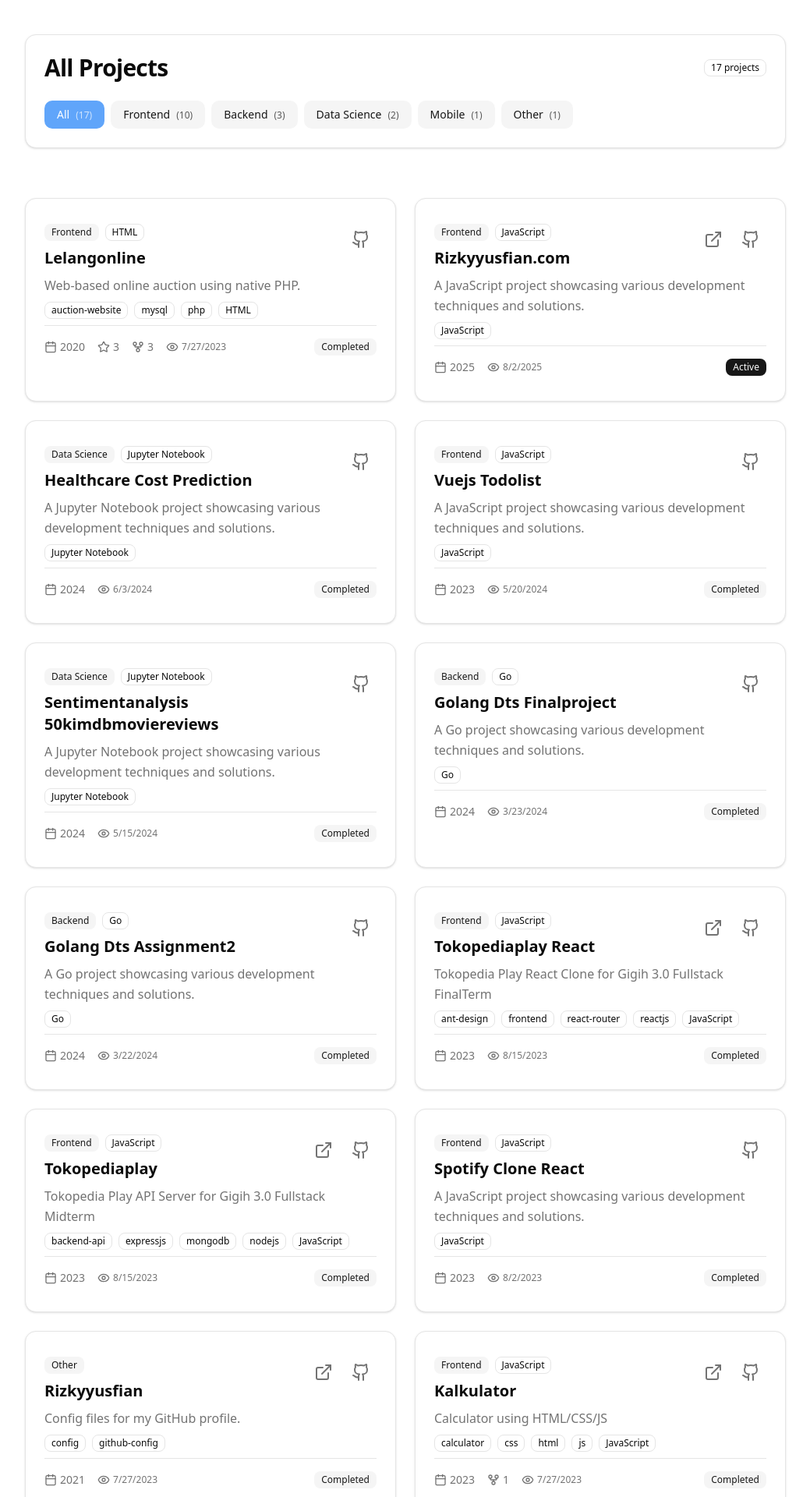
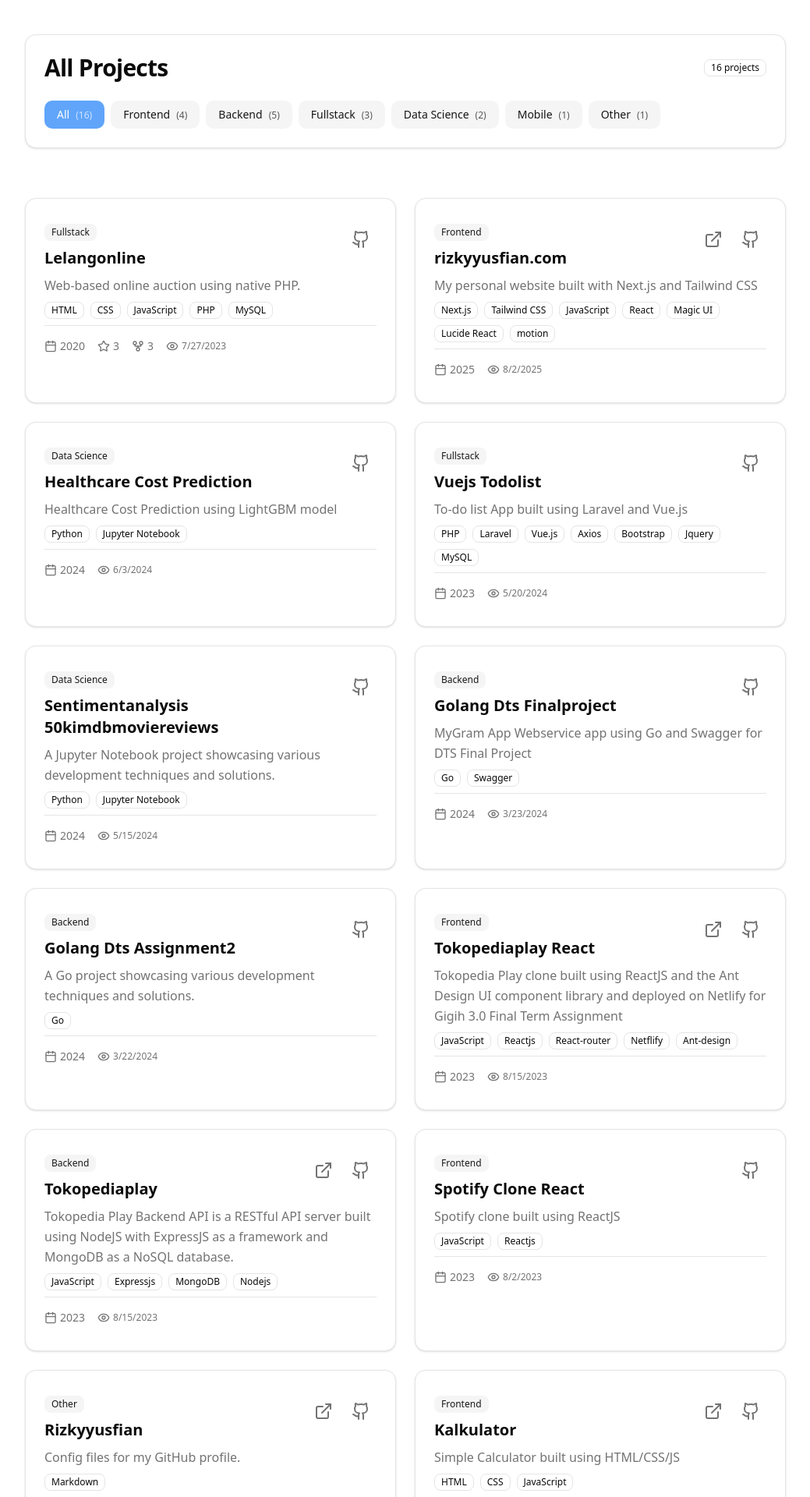
Before and after one commit to rizkyyusfian/rizkyyusfian.com, a Next.js app: page /projects in a window 1280 px wide. Shown: the part 300-2220 px from the top of the page at 78% size, without its empty margins (120-1159 px from the left). Built offline with nearby package versions, Linux system fonts and the light colour scheme.

Commit message:
feat: Refactor ProjectsClient and update projects data for improved structure and accuracy

```diff
--- a/src/components/ProjectsClient.js
+++ b/src/components/ProjectsClient.js
@@ -48,15 +48,6 @@
   return "Other";
 };
 
-// Technology extraction from topics and language
-const getTechnologies = (topics, language) => {
-  const techs = [...topics];
-  if (language && !techs.includes(language.toLowerCase())) {
-    techs.push(language);
-  }
-  return techs.slice(0, 6); // Limit to 6 technologies
-};
-
 export default function ProjectsClient({ projectsData }) {
   const theme = useTheme();
   const [selectedCategory, setSelectedCategory] = useState("All");
@@ -76,10 +67,10 @@
           tech: project.tech,
           category: project.category,
           year: project.year,
-          status: project.status,
+          status: project.status || "Completed", // Default status if not provided
           links: project.links,
           stats: project.stats,
-          topics: project.topics,
+          topics: project.topics || [], // Default empty array if topics not provided
         }));
 
         setProjects(staticProjects);
@@ -98,6 +89,7 @@
     "All",
     "Frontend",
     "Backend",
+    "Fullstack",
     "Data Science",
     "Mobile",
     "Other",
@@ -197,11 +189,6 @@
                       <div className="space-y-2 flex-1">
                         <div className="flex items-center gap-2 flex-wrap">
                           <Badge variant="secondary">{project.category}</Badge>
-                          {project.stats.language && (
-                            <Badge variant="outline">
-                              {project.stats.language}
-                            </Badge>
-                          )}
                         </div>
                         <h3 className="text-xl font-semibold hover:text-[var(--accent)] transition-colors">
                           {project.title}
@@ -274,14 +261,6 @@
                           </span>
                         </div>
                       </div>
-                      <Badge
-                        variant={
-                          project.status === "Active" ? "default" : "secondary"
-                        }
-                        className="text-xs"
-                      >
-                        {project.status}
-                      </Badge>
                     </div>
                   </CardContent>
                 </Card>
@@ -292,7 +271,7 @@
       </section>
 
       {/* GitHub CTA */}
-      <section>
+      {/* <section>
         <div className="max-w-2xl mx-auto">
           <div className="card text-center">
             <Github className="w-12 h-12 text-[var(--accent)] mx-auto mb-6" />
@@ -312,7 +291,7 @@
             </Link>
           </div>
         </div>
-      </section>
+      </section> */}
     </>
   );
 }
--- a/src/data/projects.json
+++ b/src/data/projects.json
@@ -2,27 +2,21 @@
   "metadata": {
     "username": "rizkyyusfian",
     "fetched_at": "2025-08-03T00:26:22.321780+00:00",
-    "total_projects": 17,
-    "categories": {
-      "Frontend": 10,
-      "Data Science": 2,
-      "Backend": 3,
-      "Other": 2
-    }
+    "total_projects": 16
   },
   "projects": [
     {
       "title": "Lelangonline",
       "description": "Web-based online auction using native PHP. ",
       "tech": [
-        "auction-website",
-        "mysql",
-        "php",
-        "HTML"
+        "HTML",
+        "CSS",
+        "JavaScript",
+        "PHP",
+        "MySQL"
       ],
-      "category": "Frontend",
+      "category": "Fullstack",
       "year": "2020",
-      "status": "Completed",
       "links": {
         "github": "https://github.com/rizkyyusfian/lelangonline",
         "live": null
@@ -33,25 +27,25 @@
         "language": "HTML",
         "size": 15237,
         "lastUpdated": "2023-07-27T15:43:53Z"
-      },
-      "topics": [
-        "auction-website",
-        "mysql",
-        "php"
-      ]
+      }
     },
     {
-      "title": "Rizkyyusfian.com",
-      "description": "A JavaScript project showcasing various development techniques and solutions.",
+      "title": "rizkyyusfian.com",
+      "description": "My personal website built with Next.js and Tailwind CSS",
       "tech": [
-        "JavaScript"
+        "Next.js",
+        "Tailwind CSS",
+        "JavaScript",
+        "React",
+        "Magic UI",
+        "Lucide React",
+        "motion"
       ],
       "category": "Frontend",
       "year": "2025",
-      "status": "Active",
       "links": {
         "github": "https://github.com/rizkyyusfian/rizkyyusfian.com",
-        "live": "https://rizkyyusfian-com.vercel.app"
+        "live": "https://www.rizkyyusfian.dev"
       },
       "stats": {
         "stars": 0,
@@ -59,18 +53,17 @@
         "language": "JavaScript",
         "size": 332,
         "lastUpdated": "2025-08-02T11:32:15Z"
-      },
-      "topics": []
+      }
     },
     {
       "title": "Healthcare Cost Prediction",
-      "description": "A Jupyter Notebook project showcasing various development techniques and solutions.",
+      "description": "Healthcare Cost Prediction using LightGBM model",
       "tech": [
+        "Python",
         "Jupyter Notebook"
       ],
       "category": "Data Science",
       "year": "2024",
-      "status": "Completed",
       "links": {
         "github": "https://github.com/rizkyyusfian/Healthcare_Cost_Prediction",
         "live": null
@@ -81,18 +74,22 @@
         "language": "Jupyter Notebook",
         "size": 5046,
         "lastUpdated": "2024-06-03T10:12:02Z"
-      },
-      "topics": []
+      }
     },
     {
       "title": "Vuejs Todolist",
-      "description": "A JavaScript project showcasing various development techniques and solutions.",
+      "description": "To-do list App built using Laravel and Vue.js",
       "tech": [
-        "JavaScript"
+        "PHP",
+        "Laravel",
+        "Vue.js",
+        "Axios",
+        "Bootstrap",
+        "Jquery",
+        "MySQL"
       ],
-      "category": "Frontend",
+      "category": "Fullstack",
       "year": "2023",
-      "status": "Completed",
       "links": {
         "github": "https://github.com/rizkyyusfian/vuejs_todolist",
         "live": null
@@ -103,18 +100,17 @@
         "language": "JavaScript",
         "size": 1377,
         "lastUpdated": "2024-05-20T10:02:10Z"
-      },
-      "topics": []
+      }
     },
     {
       "title": "Sentimentanalysis 50kimdbmoviereviews",
       "description": "A Jupyter Notebook project showcasing various development techniques and solutions.",
       "tech": [
+        "Python",
         "Jupyter Notebook"
       ],
       "category": "Data Science",
       "year": "2024",
-      "status": "Completed",
       "links": {
         "github": "https://github.com/rizkyyusfian/SentimentAnalysis-50kIMDBMovieReviews",
         "live": null
@@ -125,18 +121,17 @@
         "language": "Jupyter Notebook",
         "size": 384152,
         "lastUpdated": "2024-05-15T21:13:23Z"
-      },
-      "topics": []
+      }
     },
     {
       "title": "Golang Dts Finalproject",
-      "description": "A Go project showcasing various development techniques and solutions.",
+      "description": "MyGram App Webservice app using Go and Swagger for DTS Final Project",
       "tech": [
-        "Go"
+        "Go",
+        "Swagger"
       ],
       "category": "Backend",
       "year": "2024",
-      "status": "Completed",
       "links": {
         "github": "https://github.com/rizkyyusfian/golang-dts-finalproject",
         "live": null
@@ -147,8 +142,7 @@
         "language": "Go",
         "size": 171,
         "lastUpdated": "2024-03-23T11:44:23Z"
-      },
-      "topics": []
+      }
     },
     {
       "title": "Golang Dts Assignment2",
@@ -158,7 +152,6 @@
       ],
       "category": "Backend",
       "year": "2024",
-      "status": "Completed",
       "links": {
         "github": "https://github.com/rizkyyusfian/golang-dts-assignment2",
         "live": null
@@ -169,22 +162,20 @@
         "language": "Go",
         "size": 24,
         "lastUpdated": "2024-03-22T13:26:52Z"
-      },
-      "topics": []
+      }
     },
     {
       "title": "Tokopediaplay React",
-      "description": "Tokopedia Play React Clone for Gigih 3.0 Fullstack FinalTerm",
+      "description": "Tokopedia Play clone built using ReactJS and the Ant Design UI component library and deployed on Netlify for Gigih 3.0 Final Term Assignment",
       "tech": [
-        "ant-design",
-        "frontend",
-        "react-router",
-        "reactjs",
-        "JavaScript"
+        "JavaScript",
+        "Reactjs",
+        "React-router",
+        "Netflify",
+        "Ant-design"
       ],
       "category": "Frontend",
       "year": "2023",
-      "status": "Completed",
       "links": {
         "github": "https://github.com/rizkyyusfian/tokopediaplay-react",
         "live": "https://tokopediaplay-react.netlify.app/"
@@ -195,27 +186,19 @@
         "language": "JavaScript",
         "size": 357,
         "lastUpdated": "2023-08-15T10:12:49Z"
-      },
-      "topics": [
-        "ant-design",
-        "frontend",
-        "react-router",
-        "reactjs"
-      ]
+      }
     },
     {
       "title": "Tokopediaplay",
-      "description": "Tokopedia Play API Server for Gigih 3.0 Fullstack Midterm",
+      "description": "Tokopedia Play Backend API is a RESTful API server built using NodeJS with ExpressJS as a framework and MongoDB as a NoSQL database.",
       "tech": [
-        "backend-api",
-        "expressjs",
-        "mongodb",
-        "nodejs",
-        "JavaScript"
+        "JavaScript",
+        "Expressjs",
+        "MongoDB",
+        "Nodejs"
       ],
-      "category": "Frontend",
+      "category": "Backend",
       "year": "2023",
-      "status": "Completed",
       "links": {
         "github": "https://github.com/rizkyyusfian/tokopediaplay",
         "live": "https://tokopediaplay.up.railway.app/"
@@ -226,23 +209,17 @@
         "language": "JavaScript",
         "size": 6458,
         "lastUpdated": "2023-08-15T10:12:21Z"
-      },
-      "topics": [
-        "backend-api",
-        "expressjs",
-        "mongodb",
-        "nodejs"
-      ]
+      }
     },
     {
       "title": "Spotify Clone React",
-      "description": "A JavaScript project showcasing various development techniques and solutions.",
+      "description": "Spotify clone built using ReactJS",
       "tech": [
-        "JavaScript"
+        "JavaScript",
+        "Reactjs"
       ],
       "category": "Frontend",
       "year": "2023",
-      "status": "Completed",
       "links": {
         "github": "https://github.com/rizkyyusfian/spotify-clone-react",
         "live": null
@@ -253,19 +230,16 @@
         "language": "JavaScript",
         "size": 412,
         "lastUpdated": "2023-08-02T03:41:16Z"
-      },
-      "topics": []
+      }
     },
     {
       "title": "Rizkyyusfian",
       "description": "Config files for my GitHub profile.",
       "tech": [
-        "config",
-        "github-config"
+        "Markdown"
       ],
       "category": "Other",
       "year": "2021",
-      "status": "Completed",
       "links": {
         "github": "https://github.com/rizkyyusfian/rizkyyusfian",
         "live": "https://github.com/rizkyyusfian"
@@ -276,25 +250,18 @@
         "language": null,
         "size": 6,
         "lastUpdated": "2023-07-27T11:46:27Z"
-      },
-      "topics": [
-        "config",
-        "github-config"
-      ]
+      }
     },
     {
       "title": "Kalkulator",
-      "description": "Calculator using HTML/CSS/JS ",
+      "description": "Simple Calculator built using HTML/CSS/JS ",
       "tech": [
-        "calculator",
-        "css",
-        "html",
-        "js",
+        "HTML",
+        "CSS",
         "JavaScript"
       ],
       "category": "Frontend",
       "year": "2023",
-      "status": "Completed",
       "links": {
         "github": "https://github.com/rizkyyusfian/kalkulator",
         "live": "https://rizkyyusfian.github.io/kalkulator/"
@@ -305,23 +272,18 @@
         "language": "JavaScript",
         "size": 2,
         "lastUpdated": "2023-07-27T10:12:26Z"
-      },
-      "topics": [
-        "calculator",
-        "css",
-        "html",
-        "js"
-      ]
+      }
     },
     {
       "title": "Simplespotify",
-      "description": "Simple Spotify playlist server for Homework Module 2.3 on GIGIH 3.0",
+      "description": "Simple Spotify playlist API server for Homework Module 2.3 on GIGIH 3.0",
       "tech": [
-        "JavaScript"
+        "JavaScript",
+        "Nodejs",
+        "MongoDB"
       ],
-      "category": "Frontend",
+      "category": "Backend",
       "year": "2023",
-      "status": "Completed",
       "links": {
         "github": "https://github.com/rizkyyusfian/simplespotify",
         "live": null
@@ -332,18 +294,18 @@
         "language": "JavaScript",
         "size": 50,
         "lastUpdated": "2023-07-27T10:07:23Z"
-      },
-      "topics": []
+      }
     },
     {
       "title": "Notes App Back End",
-      "description": "Latihan Backend menggunakan Hapi & Node.js",
+      "description": "Simple web service API for learning backend using Hapi.js framework",
       "tech": [
-        "JavaScript"
+        "JavaScript",
+        "HapiJS",
+        "Nodejs"
       ],
-      "category": "Frontend",
+      "category": "Backend",
       "year": "2022",
-      "status": "Completed",
       "links": {
         "github": "https://github.com/rizkyyusfian/notes-app-back-end",
         "live": null
@@ -354,18 +316,19 @@
         "language": "JavaScript",
         "size": 50,
         "lastUpdated": "2022-11-30T04:37:08Z"
-      },
-      "topics": []
+      }
     },
     {
       "title": "Bgcovid",
-      "description": "Webgis inventarisasi penyebaran COVID-19",
+      "description": "WebGIS App that provides information about the spread of COVID-19 in Indonesia",
       "tech": [
-        "HTML"
+        "PHP",
+        "Laravel",
+        "Leafletjs",
+        "MySQL"
       ],
-      "category": "Frontend",
+      "category": "Fullstack",
       "year": "2020",
-      "status": "Completed",
       "links": {
         "github": "https://github.com/rizkyyusfian/bgcovid",
         "live": null
@@ -376,18 +339,17 @@
         "language": "HTML",
         "size": 65607,
         "lastUpdated": "2022-11-03T05:40:21Z"
-      },
-      "topics": []
+      }
     },
     {
       "title": "Onlineshop",
-      "description": "upload perdana",
+      "description": "Online shop mobile app built using Kotlin",
       "tech": [
-        "Kotlin"
+        "Kotlin",
+        "Android Studio"
       ],
       "category": "Mobile",
       "year": "2020",
-      "status": "Completed",
       "links": {
         "github": "https://github.com/rizkyyusfian/OnlineShop",
         "live": null
@@ -398,30 +360,7 @@
         "language": "Kotlin",
         "size": 1948,
         "lastUpdated": "2020-12-11T00:35:26Z"
-      },
-      "topics": []
-    },
-    {
-      "title": "Isaubaya",
-      "description": "A PHP project showcasing various development techniques and solutions.",
-      "tech": [
-        "PHP"
-      ],
-      "category": "Backend",
-      "year": "2020",
-      "status": "Completed",
-      "links": {
-        "github": "https://github.com/rizkyyusfian/isaubaya",
-        "live": null
-      },
-      "stats": {
-        "stars": 0,
-        "forks": 0,
-        "language": "PHP",
-        "size": 12,
-        "lastUpdated": "2020-10-04T00:06:55Z"
-      },
-      "topics": []
+      }
     }
   ]
 }
```
